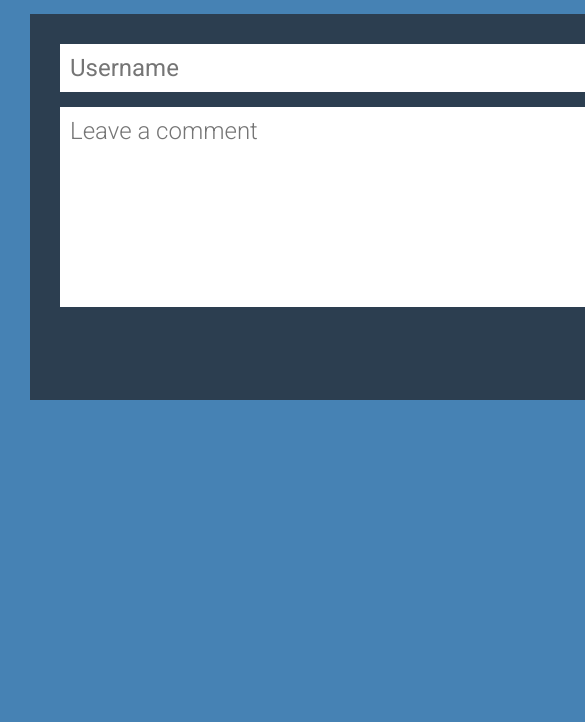
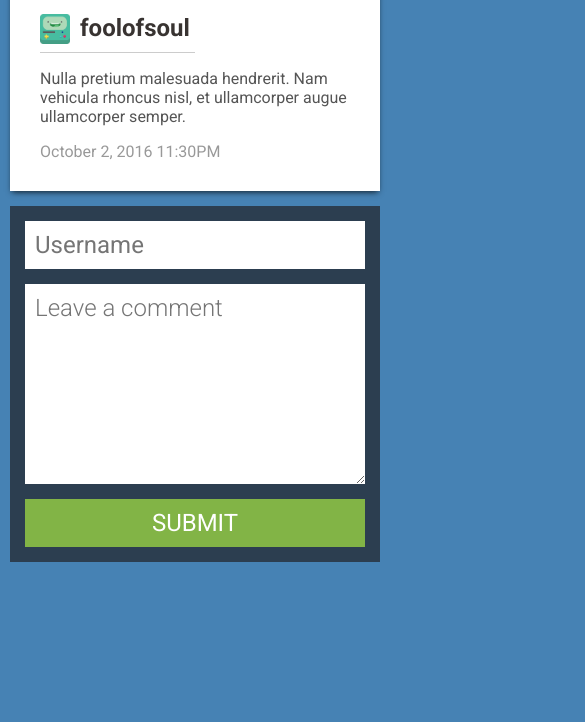
Before and after one commit to foolofsoul/commntr, a plain HTML site: page index.html in a window 390 px wide. Shown: the part 122-844 px from the top of the page, 585 px wide, since content can reach past the window. Drawn offline with Linux system fonts and the light colour scheme.

Commit message:
made app responsive, fixed timestamp, and add a bit more style

```diff
--- a/css/main.css
+++ b/css/main.css
@@ -16,6 +16,12 @@ body {
   background-color: steelblue;
 }
 
+@media (max-width: 500px){
+  body {
+    padding: 0 10px;
+  }
+}
+
 body,
 input,
 textarea,
@@ -25,7 +31,7 @@ button {
 }
 
 #container {
-  width: 800px;
+  max-width: 800px;
   margin: 0 auto;
 }
 
@@ -38,10 +44,16 @@ h1 {
   color: #fff;
 }
 
+@media (max-width: 500px){
+  h1 {
+    font-size: 2.5rem;
+  }
+}
+
 
 /****************   POSTS   ****************/
 .comment {
-  width: 800px;
+  max-width: 800px;
   display: -webkit-flex;
   display: -moz-flex;
   display: -ms-flex;
@@ -52,17 +64,31 @@ h1 {
   padding: 30px;
   color: #555;
   animation: comment-slide-l .6s;
+  box-shadow: 0 3px 6px -2px rgba(0,0,0,0.8);
+}
+
+@media (max-width: 500px){
+  .comment {
+    -webkit-flex-direction: column;
+    -moz-flex-direction: column;
+    -ms-flex-direction: column;
+    -o-flex-direction: column;
+    flex-direction: column;
+    margin-bottom: 10px;
+  }
 }
 
 @keyframes comment-slide-l {
   0% {
     left: -800px;
     opacity: 0;
+    transition: ease-in-out;
   }
 
   100% {
     left: 0;
     opacity: 1;
+    transition: ease-in-out;
   }
 }
 
@@ -71,24 +97,32 @@ h1 {
   margin-bottom: 30px;
 }
 
+@media (max-width: 500px){
+  .comment:last-of-type {
+    margin-bottom: 15px;
+  }
+}
+
 .comment:nth-child(odd) {
   background-color: #f0f0f0;
+  animation: comment-slide-r .6s;
 }
 
 .comment:nth-child(even) {
   background-color: #fff;
-  animation: comment-slide-r .6s;
 }
 
 @keyframes comment-slide-r {
   0% {
     right: -800px;
     opacity: 0;
+    transition: ease-in-out;
   }
 
   100% {
     right: 0;
     opacity: 1;
+    transition: ease-in-out;
   }
 }
 
@@ -100,9 +134,28 @@ h1 {
   width: 100%;
 }
 
+@media (max-width: 500px){
+  .image {
+    position: absolute;
+    width: 30px;
+  }
+
+  .user-image {
+    /*display: none;*/
+    width: 30px;
+    height: 30px;
+  }
+}
+
 .comment-info {
   margin-left: 30px;
   flex-shrink: 2;
+}
+
+@media (max-width: 500px){
+  .comment-info {
+    margin-left: 0;
+  }
 }
 
 .comment-name {
@@ -112,11 +165,23 @@ h1 {
   color: #383331;
 }
 
+@media (max-width: 500px){
+  .comment-name {
+    margin-left: 40px;
+  }
+}
+
 hr {
   width: 40%;
   margin-left: 0;
   border: 0;
   border-bottom: 1px solid #ccc;
+}
+
+@media (max-width: 500px){
+  hr {
+    width: 50%;
+  }
 }
 
 .timestamp {
@@ -128,12 +193,18 @@ hr {
 /****************   FORM   ****************/
 form {
   clear: both;
-  width: 800px;
+  max-width: 800px;
   /*margin: 50px auto 30px;*/
   /*margin-top: 50px;*/
   /*margin-bottom: 30px;*/
   padding: 30px;
   background-color: #2C3E50;
+}
+
+@media (max-width: 500px){
+  form {
+    padding: 15px;
+  }
 }
 
 input,
@@ -174,6 +245,13 @@ button {
   transition: background .1s ease;
 }
 
+@media (max-width: 500px){
+  button {
+    display: block;
+    width: 100%;
+  }
+}
+
 button:hover {
   background-color: #6e983c;
 }
--- a/index.html
+++ b/index.html
@@ -17,7 +17,7 @@
       <h1>COMMNTR</h1>
 
       <!--****************   COMMENTS   ****************-->
-      <!-- <div class="comment">
+      <div class="comment">
         <div class="image">
           <img src="img/teemo.png" alt="" class="user-image" width="150" height="150">
         </div>
@@ -27,7 +27,7 @@
           <p class="comment-text">Nulla pretium malesuada hendrerit. Nam vehicula rhoncus nisl, et ullamcorper augue ullamcorper semper.</p>
           <p class="timestamp">October 2, 2016 11:30PM</p>
         </div>
-      </div> -->
+      </div>
 
       <!--****************   FORM   ****************-->
       <form id="form" class="clearfix">
--- a/js/main.js
+++ b/js/main.js
@@ -22,6 +22,9 @@ function addTimestamp (){
   if ( hour >= 12 ) {
     dayNight = "PM"
     hour -= 12
+  } else if (hour === 0) {
+    dayNight = "AM"
+    hour += 12
   } else {
     dayNight = "AM"
   }
```
